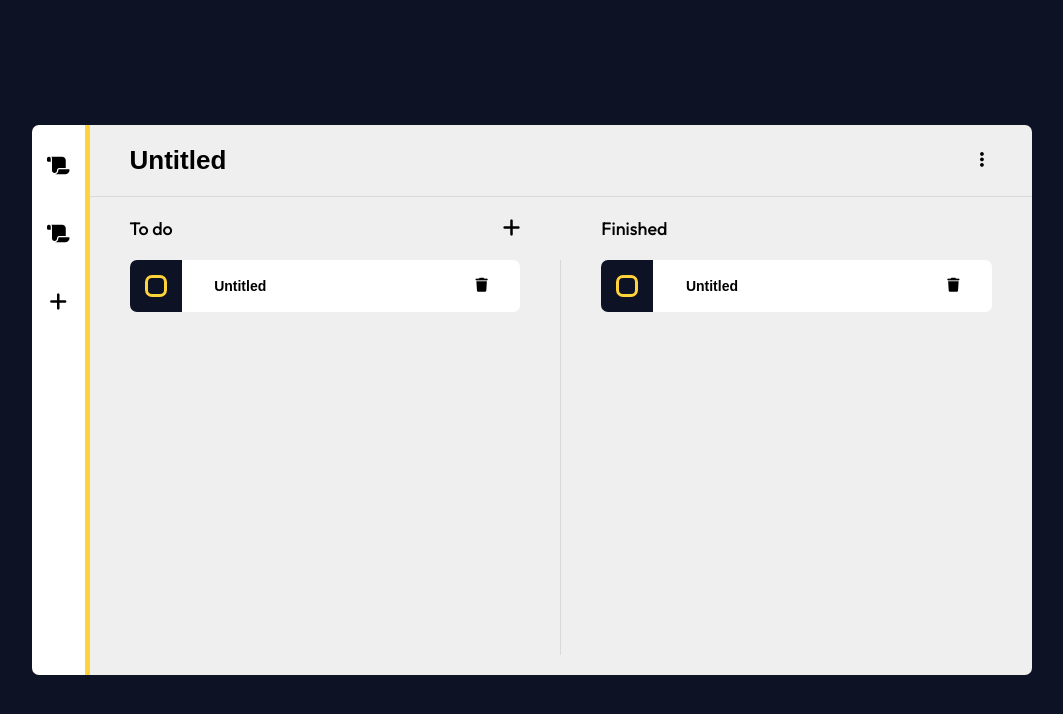
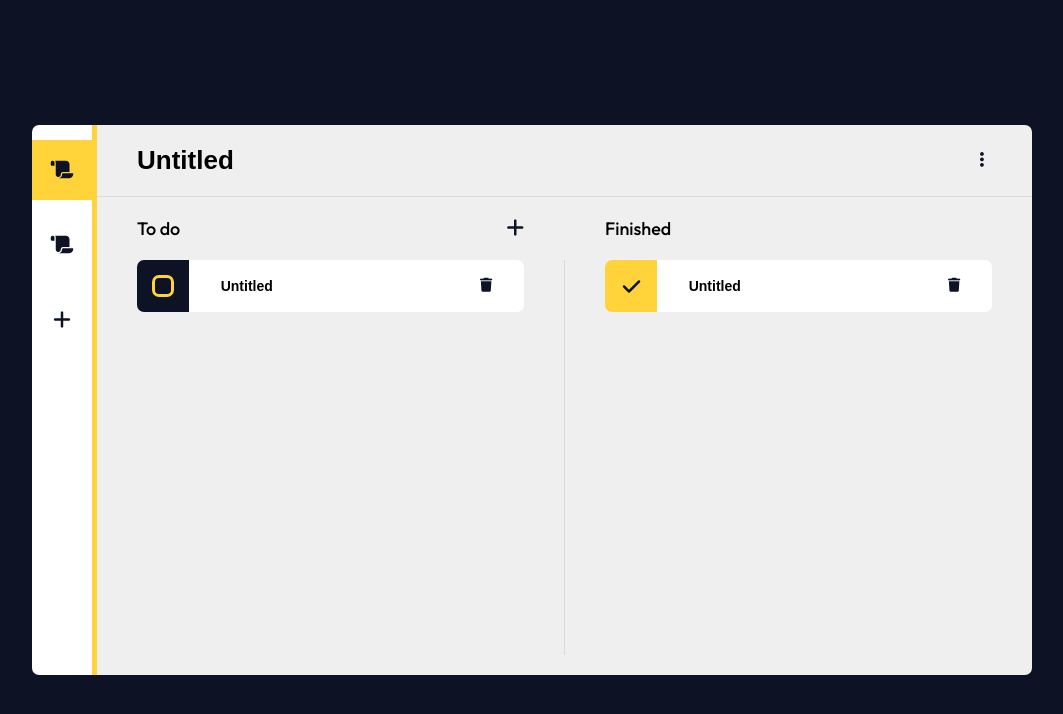
Before and after one commit to RafaelMatta/MyList, a website: page index.html in a window 1280 px wide. Shown: the whole page, without its empty margins (108-1171 px from the left). Drawn offline with Linux system fonts and the light colour scheme.

Commit message:
Ajuste na animação do menu lateral.

```diff
--- a/index.html
+++ b/index.html
@@ -17,20 +17,20 @@
         <nav class="sidebar">
           <ul class="sidebar__list">
             <li class="sidebar__item">
-              <button class="button sidebar__button">
-                <i class="icon fa-solid fa-scroll fa-1x"></i>
+              <button class="button sidebar__button sidebar__button--active">
+                <i class="icon sidebar__icon fa-solid fa-scroll fa-1x"></i>
               </button>
             </li>
 
             <li class="sidebar__item">
               <button class="button sidebar__button">
-                <i class="icon fa-solid fa-scroll fa-1x"></i>
+                <i class="icon sidebar__icon fa-solid fa-scroll fa-1x"></i>
               </button>
             </li>
           </ul>
 
           <button class="button sidebar__button" id="add-list">
-            <i class="icon fa-solid fa-plus fa-1x"></i>
+            <i class="icon sidebar__icon fa-solid fa-plus fa-1x"></i>
           </button>
         </nav>
 
@@ -105,7 +105,7 @@
             <div class="checklist__finished">
               <ul class="checklist__tasks">
                 <li class="task">
-                  <div class="task__check">
+                  <div class="task__check task__check--checked">
                     <div class="checkbox task__checkbox">
                       <input
                         type="checkbox"
@@ -113,7 +113,7 @@
                         id="checkbox-input"
                       />
                       <label for="checkbox-input" class="checkbox__label">
-                        <div class="checkbox__box"></div>
+                        <div class="checkbox__box checkbox__box--checked"></div>
                       </label>
                     </div>
                   </div>
--- a/style/sass/modules/button/_button.scss
+++ b/style/sass/modules/button/_button.scss
@@ -5,6 +5,9 @@
     border: none;
     background-color: transparent;
     cursor: pointer;
+    outline: none;
+
+    color: $color-dark--1;
   }
 
   &--more {
--- a/style/sass/modules/sidebar/_sidebar.scss
+++ b/style/sass/modules/sidebar/_sidebar.scss
@@ -22,15 +22,42 @@
     }
   }
 
+  &__icon {
+    position: absolute;
+    font-size: inherit;
+    top: 50%;
+    left: 50%;
+    transform: translate(-50%, -50%);
+  }
+
   &__button {
-    padding: 1.5rem 1.5rem;
+    padding: 3rem;
     font-size: 2rem;
+    position: relative;
 
-    &:hover {
+    &--active {
       background-color: $color-light-yellow;
     }
 
-    &:active {
+    &::before {
+      position: absolute;
+      content: "";
+      top: 0;
+      right: 0;
+
+      height: 100%;
+      width: 0;
+
+      background-color: $color-light-yellow;
+
+      transition: all 0.3s ease;
+    }
+
+    &:hover::before {
+      width: 100%;
+    }
+
+    &:active::before {
       background-color: $color-light-gray--2;
     }
   }
```
Also changed, not shown: style/css/style.css.
